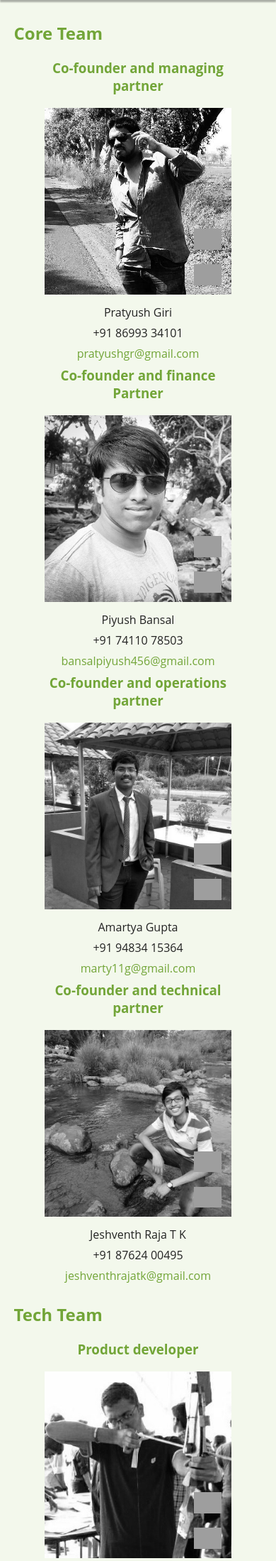
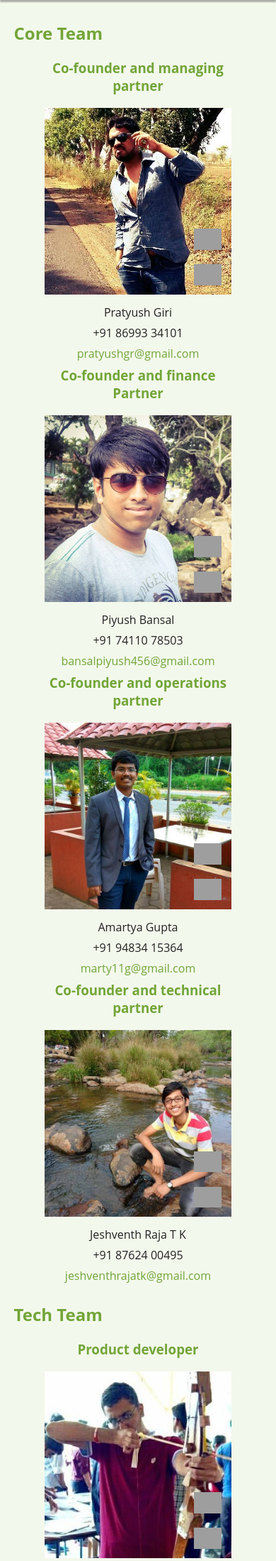
Before and after one commit to WheelsOnRoll/OldWebsite, a PHP site: page /src/team.html in a window 390 px wide. Shown: the part 60-2259 px from the top of the page at 71% size. Run offline with PHP 8.4, Linux system fonts and the light colour scheme; grey boxes are pictures that could not be loaded.

Commit message:
Load Team data from JSON, team.html optimized for mobile

```diff
--- a/src/css/styles.css
+++ b/src/css/styles.css
@@ -362,6 +362,8 @@ header li {
     .images  {
         display: inline-block;
         width: 75%;
+        -webkit-filter: grayscale(0);
+                filter: grayscale(0);
     }
 
     .gallery img {
```
